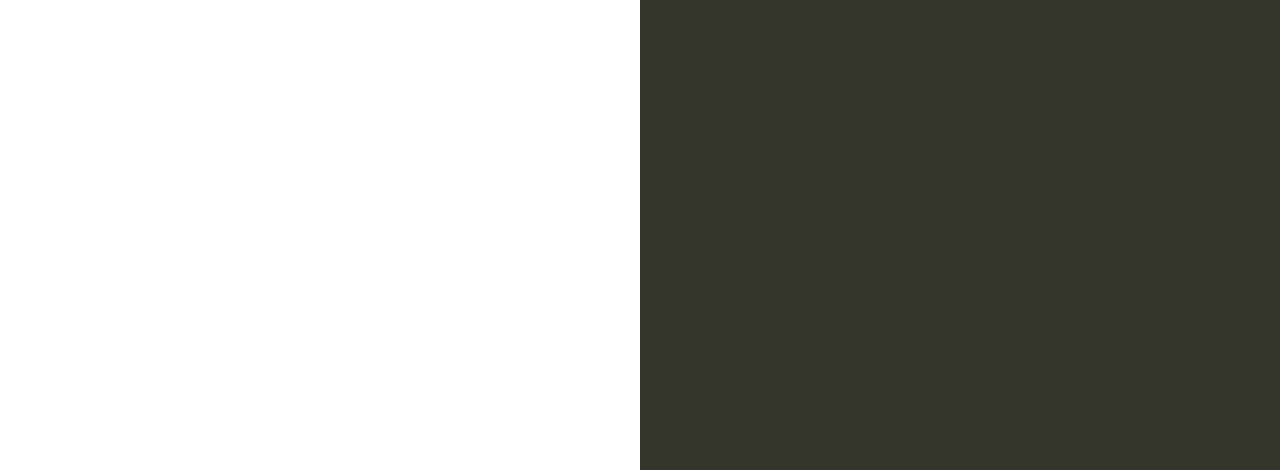
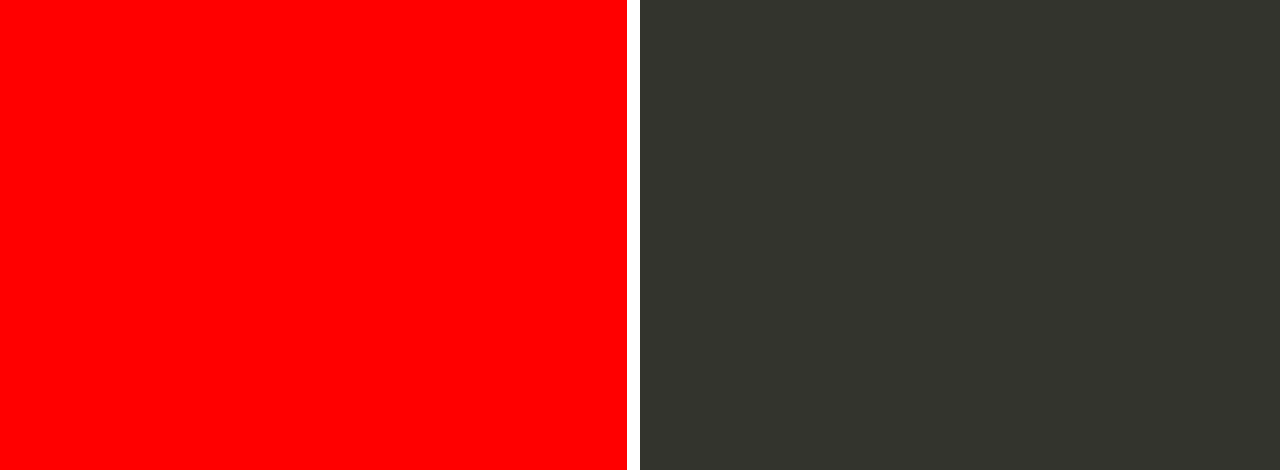
Before and after one commit to VARUNKANDUKURI/my-nodejs-app, a website: page index.html in a window 1280 px wide. Shown: the part 330-800 px from the top of the page. Drawn offline with Linux system fonts and the light colour scheme.

Commit message:
Update index.html

```diff
--- a/index.html
+++ b/index.html
@@ -35,7 +35,7 @@
 
         text-align: right;
         padding-top: 11em;
-        background-color: rainbow;
+        background-color: red;
 
       }
       .textColumn p {
```
